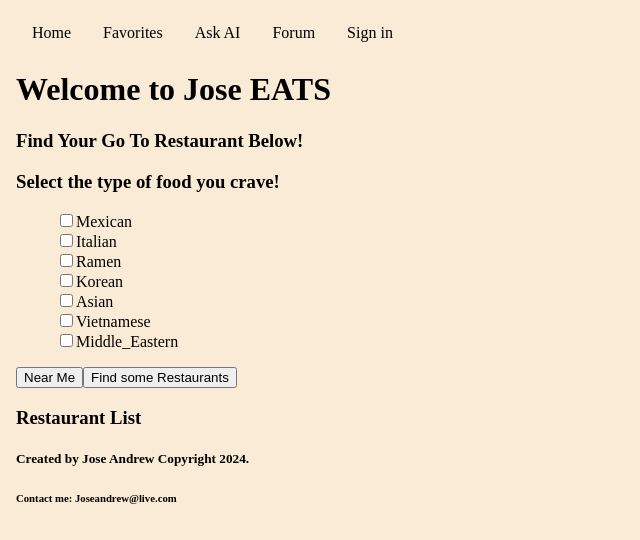
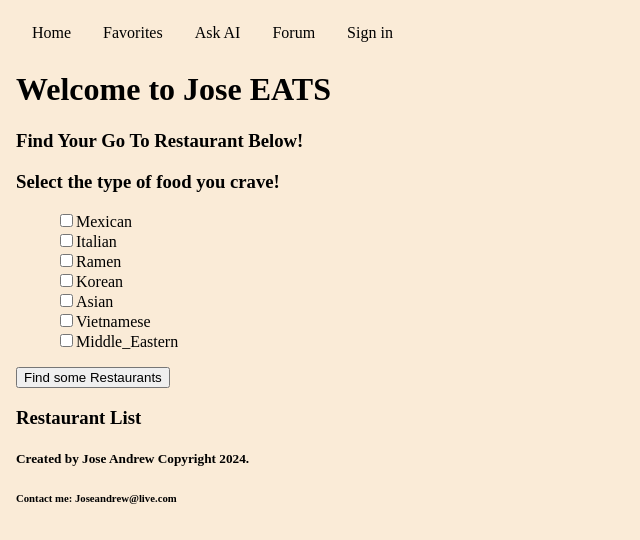
Before and after one commit to Jandrew2055/restaurantFinder, a React app: page / in a window 1280 px wide. Shown: the top 540 px of the page, without its empty margins (0-640 px from the left). Built offline with nearby package versions, Linux system fonts and the light colour scheme.

Commit message:
removed button to get nearby location, done automatically now

```diff
--- a/client/App.tsx
+++ b/client/App.tsx
@@ -141,7 +141,6 @@ const App = () => {
     <div>
       <HeroSection></HeroSection>
       <DisplayRestaurants
-        getUserLocation={getUserLocation}
         restaurantData={restaurantData}
         foodTypeFilter={foodTypeFilter}
         setFoodTypeFilter={setFoodTypeFilter}
--- a/client/Components/DisplayRestaurants.jsx
+++ b/client/Components/DisplayRestaurants.jsx
@@ -28,8 +28,6 @@ const DisplayRestaurants = (props) => {
   const addRestaurantToFavorites = async (id) => {
     //make a request to the server (POST) sending the id in the body along with relevant info
     //like the restaurant name, address and so on.
-
-
 
     console.log('adding restaurant to favorites', id);
   };
@@ -183,7 +181,6 @@ const DisplayRestaurants = (props) => {
             );
           })}
         </ul>
-        <button onClick={props.getUserLocation}> Near Me</button>
         <button type='submit'>Find some Restaurants</button>
       </form>
       {/* <Checkbox id={foodType[1].id} name={foodType[1].name} /> */}
```
